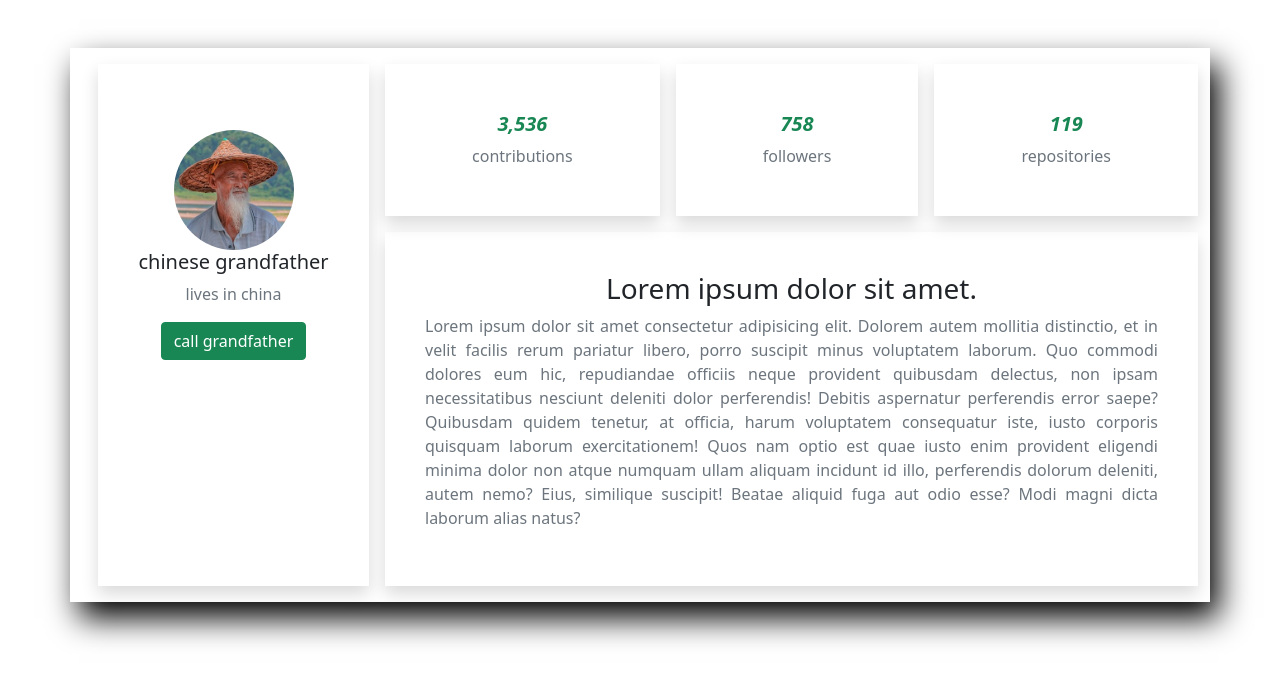
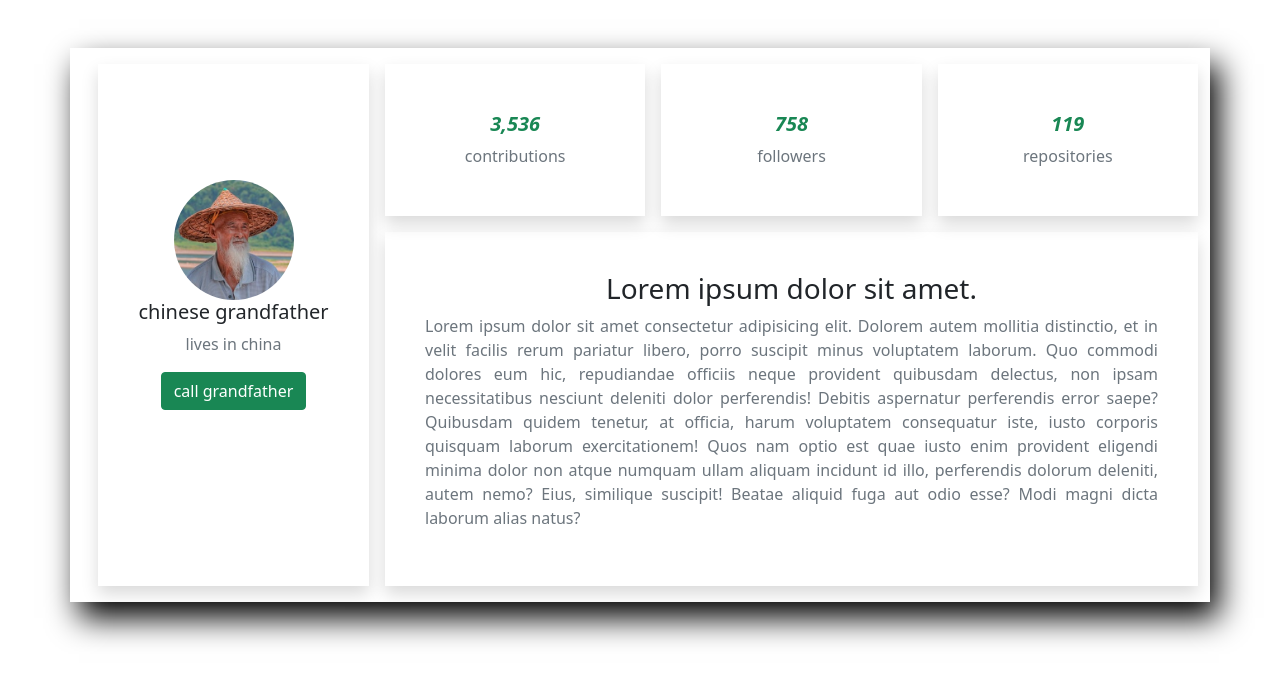
Before and after one commit to Panama0106/homework-10, a plain HTML site: page index.html in a window 1280 px wide. Drawn offline with nearby package versions, Linux system fonts and the light colour scheme.

Commit message:
revision

```diff
--- a/assets/css/style.css
+++ b/assets/css/style.css
@@ -11,3 +11,7 @@ img {
 .container {
     box-shadow: 9px 16px 30px black;
 }
+
+.cont {
+    flex-basis: 50%;
+}
--- a/index.html
+++ b/index.html
@@ -20,7 +20,7 @@
     <div class="container d-flex mt-5">
 
 
-        <div class="shadow text-center w-25 m-3" style="padding-top: 50px; padding-bottom: 50px;">
+        <div class="shadow text-center w-25 m-3" style="padding-top: 100px; padding-bottom: 50px;">
             <div class="card-body">
                 <img class="rounded-circle" src="./assets/img/grandfather.jfif" alt="avatar">
                 <h5 class="card-title">chinese grandfather </h5>
@@ -31,15 +31,15 @@
 
         <div class="w-75">
             <div class="text-center d-flex flex-row">
-                <div class="card-body shadow py-5 my-3">
+                <div class="card-body shadow py-5 my-3 cont">
                     <h5 class="card-title text-success fst-italic fw-bold">3,536</h5>
                     <p class="card-text text-muted">contributions</p>
                 </div>
-                <div class="card-body shadow py-5 m-3">
+                <div class="card-body shadow py-5 m-3 cont">
                     <h5 class="card-title text-success fst-italic fw-bold">758</h5>
                     <p class="card-text text-muted">followers</p>
                 </div>
-                <div class="card-body shadow py-5 my-3">
+                <div class="card-body shadow py-5 my-3 cont">
                     <h5 class="card-title text-success fst-italic fw-bold">119</h5>
                     <p class="card-text text-muted">repositories</p>
                 </div>
```
